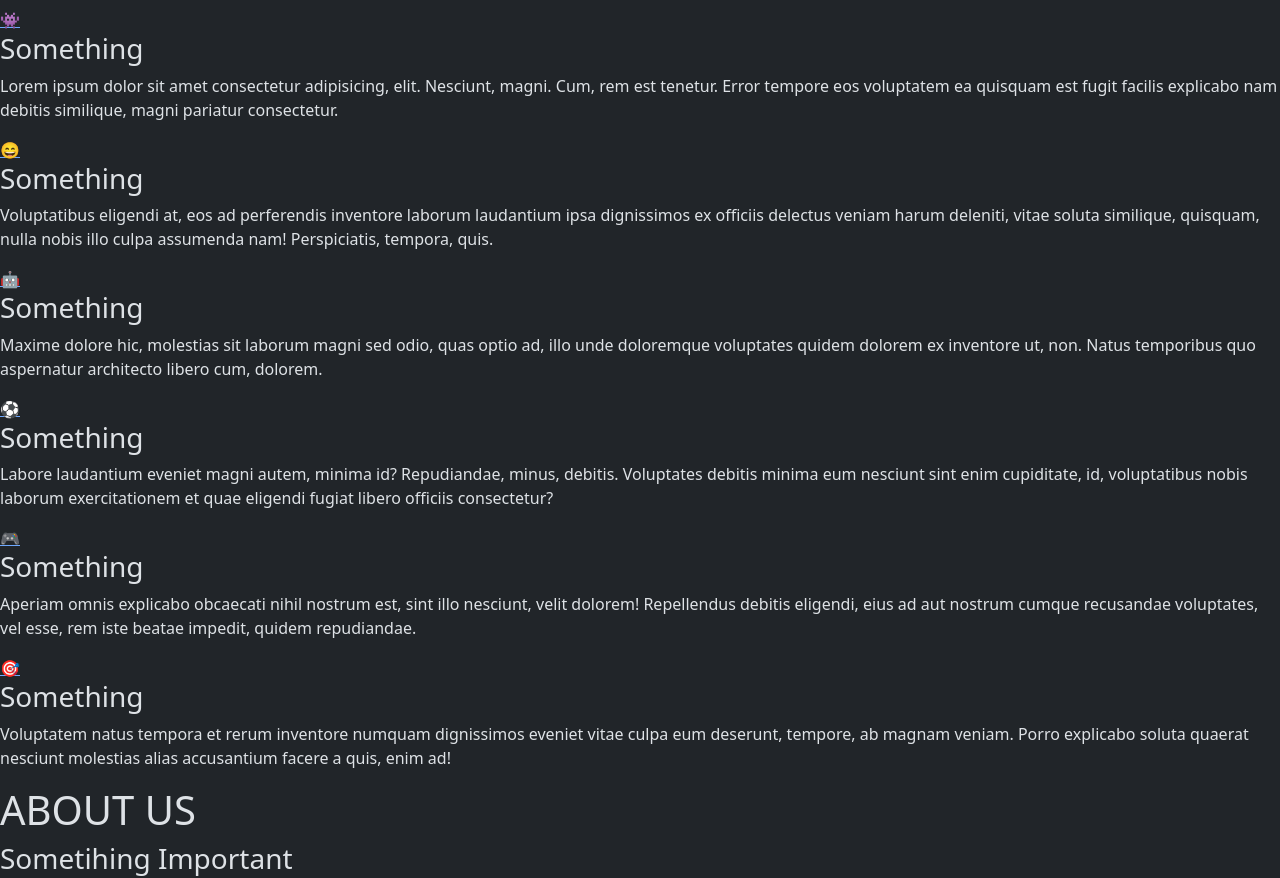
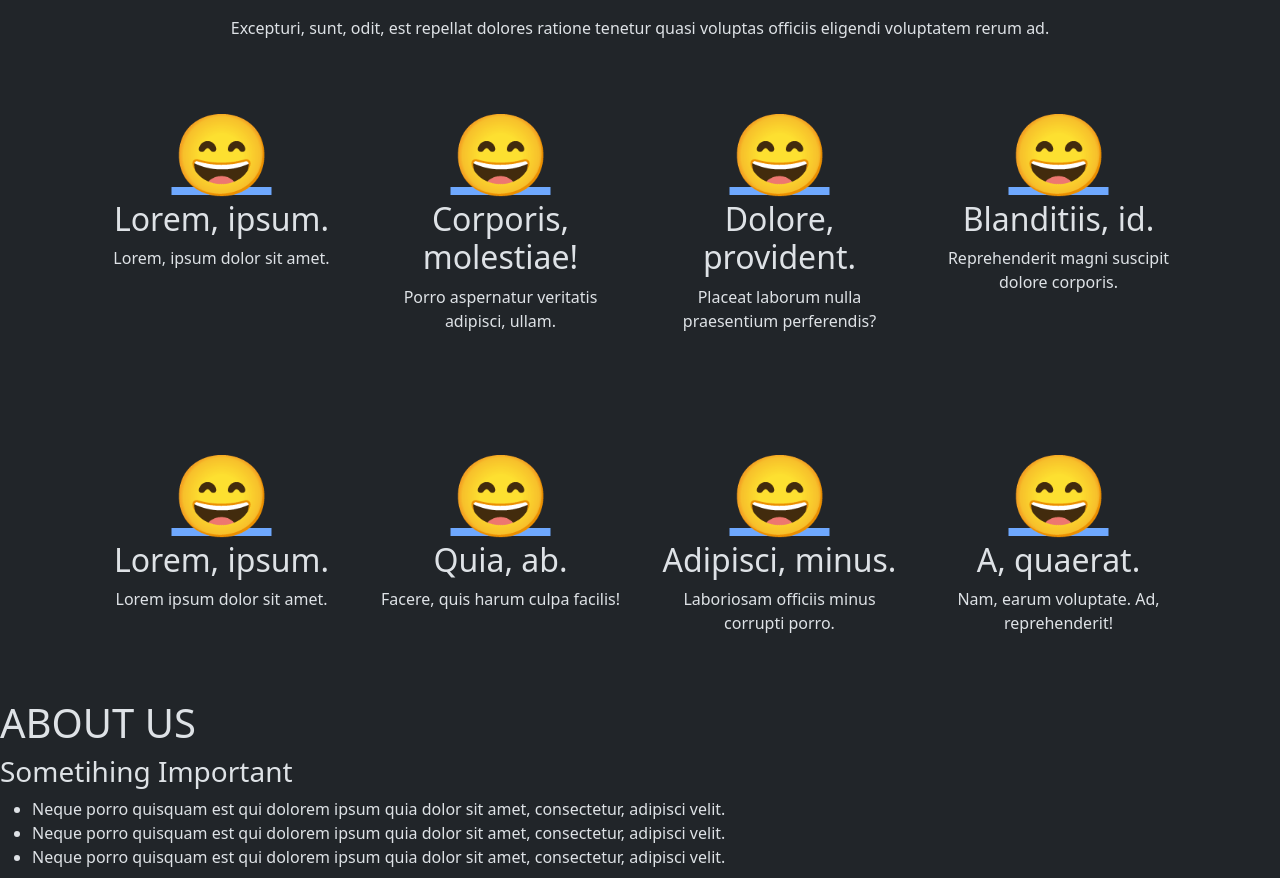
Before and after one commit to SherlockH0/site, a plain HTML site: page index.html in a window 1280 px wide. Shown: the part 960-1838 px from the top of the page. Drawn offline with nearby package versions, Linux system fonts and the light colour scheme.

Commit message:
Update index.html

```diff
--- a/index.html
+++ b/index.html
@@ -13,8 +13,10 @@
 <nav class="navbar navbar-expand-lg bg-body-tertiary fixed-top">
   <div class="container-fluid">
     <a class="navbar-brand" href="#">Navbar</a>
-    <button class="navbar-toggler" type="button" data-bs-toggle="collapse" data-bs-target="#navbarNavAltMarkup" aria-controls="navbarNavAltMarkup" aria-expanded="false" aria-label="Toggle navigation">
-      <span class="navbar-toggler-icon"></span>
+    <button class="navbar-toggler collapsed d-flex d-lg-none flex-column justify-content-around" type="button" data-bs-toggle="collapse" data-bs-target="#navbarNavAltMarkup" aria-controls="navbarNavAltMarkup" aria-expanded="false" aria-label="Toggle navigation">
+      <span class="toggler-icon top-bar"></span>
+      <span class="toggler-icon middle-bar"></span>
+      <span class="toggler-icon bottom-bar"></span>
     </button>
     <div class="collapse navbar-collapse" id="navbarNavAltMarkup">
       <div class="navbar-nav">
@@ -35,42 +37,56 @@
   </header>
 </div>
 
-<div>
+<div class="text-center container">
   <header>
     <h1>Blanditiis voluptatum adipisci voluptatibus, commodi eligendi ipsa?</h1>
     <br>
     <p>Excepturi, sunt, odit, est repellat dolores ratione tenetur quasi voluptas officiis eligendi voluptatem rerum ad.</p>
   </header>
-  <div>
-    <div>
-      <a href="">👾</a>
-      <h3>Something</h3>
-      <p>Lorem ipsum dolor sit amet consectetur adipisicing, elit. Nesciunt, magni. Cum, rem est tenetur. Error tempore eos voluptatem ea quisquam est fugit facilis explicabo nam debitis similique, magni pariatur consectetur.</p>
+  <div class="container-fluid">
+    <div class="row">
+      <div class="col-md-3 container py-5">
+        <a href="" class="display-1">😄</a>
+        <h2>Lorem, ipsum.</h2>
+        <p>Lorem, ipsum dolor sit amet.</p>
+      </div>
+      <div class="col-md-3 container py-5">
+        <a href="" class="display-1">😄</a>
+        <h2>Corporis, molestiae!</h2>
+        <p>Porro aspernatur veritatis adipisci, ullam.</p>
+      </div>
+      <div class="col-md-3 container py-5">
+        <a href="" class="display-1">😄</a>
+        <h2>Dolore, provident.</h2>
+        <p>Placeat laborum nulla praesentium perferendis?</p>
+      </div>
+      <div class="col-md-3 container py-5">
+        <a href="" class="display-1">😄</a>
+        <h2>Blanditiis, id.</h2>
+        <p>Reprehenderit magni suscipit dolore corporis.</p>
+      </div>
     </div>
-    <div>
-      <a href="">😄</a>
-      <h3>Something</h3>
-      <p>Voluptatibus eligendi at, eos ad perferendis inventore laborum laudantium ipsa dignissimos ex officiis delectus veniam harum deleniti, vitae soluta similique, quisquam, nulla nobis illo culpa assumenda nam! Perspiciatis, tempora, quis.</p>
-    </div>
-    <div>
-      <a href="">🤖</a>
-      <h3>Something</h3>
-      <p>Maxime dolore hic, molestias sit laborum magni sed odio, quas optio ad, illo unde doloremque voluptates quidem dolorem ex inventore ut, non. Natus temporibus quo aspernatur architecto libero cum, dolorem.</p>
-    </div>
-    <div>
-      <a href="">⚽</a>
-      <h3>Something</h3>
-      <p>Labore laudantium eveniet magni autem, minima id? Repudiandae, minus, debitis. Voluptates debitis minima eum nesciunt sint enim cupiditate, id, voluptatibus nobis laborum exercitationem et quae eligendi fugiat libero officiis consectetur?</p>
-    </div>
-    <div>
-      <a href="">🎮</a>
-      <h3>Something</h3>
-      <p>Aperiam omnis explicabo obcaecati nihil nostrum est, sint illo nesciunt, velit dolorem! Repellendus debitis eligendi, eius ad aut nostrum cumque recusandae voluptates, vel esse, rem iste beatae impedit, quidem repudiandae.</p>
-    </div>
-    <div>
-      <a href="">🎯</a>
-      <h3>Something</h3>
-      <p>Voluptatem natus tempora et rerum inventore numquam dignissimos eveniet vitae culpa eum deserunt, tempore, ab magnam veniam. Porro explicabo soluta quaerat nesciunt molestias alias accusantium facere a quis, enim ad!</p>
+    <div class="row">
+      <div class="col-md-3 container py-5">
+        <a href="" class="display-1">😄</a>
+        <h2>Lorem, ipsum.</h2>
+        <p>Lorem ipsum dolor sit amet.</p>
+      </div>
+      <div class="col-md-3 container py-5">
+        <a href="" class="display-1">😄</a>
+        <h2>Quia, ab.</h2>
+        <p>Facere, quis harum culpa facilis!</p>
+      </div>
+      <div class="col-md-3 container py-5">
+        <a href="" class="display-1">😄</a>
+        <h2>Adipisci, minus.</h2>
+        <p>Laboriosam officiis minus corrupti porro.</p>
+      </div>
+      <div class="col-md-3 container py-5">
+        <a href="" class="display-1">😄</a>
+        <h2>A, quaerat.</h2>
+        <p>Nam, earum voluptate. Ad, reprehenderit!</p>
+      </div>
     </div>
   </div>
 </div>
```
